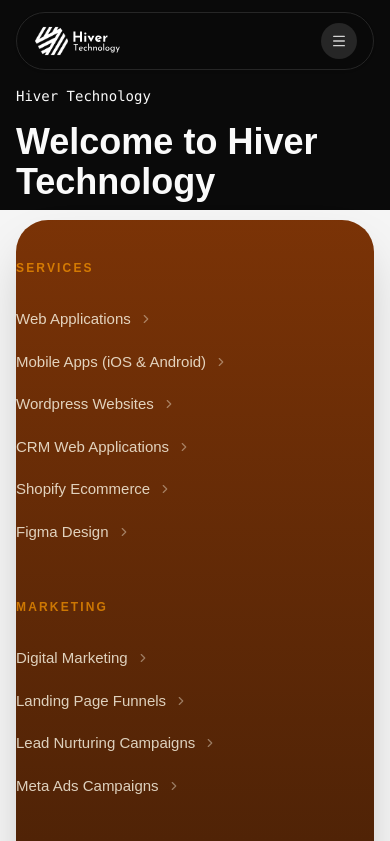
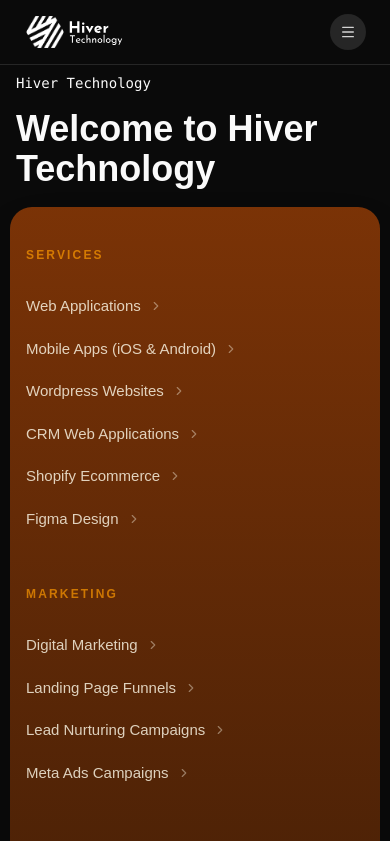
Before and after one commit to erlightdev/hiver-technology, a React (Vite) app in the folder apps/web/: page / in a window 390 px wide. Shown: the top 841 px of the page. Built offline with nearby package versions, Linux system fonts and the light colour scheme.

Commit message:
feat: update Navbar and Footer components for improved layout and responsiveness; add .claude settings

```diff
--- a/apps/web/src/components/layout/Footer.tsx
+++ b/apps/web/src/components/layout/Footer.tsx
@@ -142,8 +142,8 @@
 	const year = new Date().getFullYear();
 
 	return (
-		<div className="bg-neutral-100 p-4 py-2.5">
-			<footer className="relative mx-auto w-full overflow-hidden rounded-[2rem] bg-gradient-to-b from-amber-900 via-[#170c03] to-[#0a0500] py-10 text-amber-50/80 shadow-2xl">
+		<div className=" p-2.5 md:p-3.5 py-2.5">
+			<footer className="relative mx-auto w-full overflow-hidden rounded-3xl bg-gradient-to-b from-amber-900 via-[#170c03] to-[#0a0500] py-10 text-amber-50/80 shadow-2xl px-4 md:px-8">
 				<div className="mx-auto grid max-w-[1300px] grid-cols-1 gap-12 sm:grid-cols-2 lg:grid-cols-3 lg:gap-8 xl:grid-cols-4">
 					<FooterColumn title="Services" items={services} />
 					<FooterColumn title="Marketing" items={marketingServices} />
--- a/apps/web/src/components/layout/Navbar.tsx
+++ b/apps/web/src/components/layout/Navbar.tsx
@@ -11,6 +11,7 @@
 	Search,
 	Workflow,
 } from "lucide-react";
+import { useEffect, useState } from "react";
 import logoUrl from "../../public/Hiver-logo-web-dark.svg";
 import { ModeToggle } from "../mode-toggle";
 
@@ -163,7 +164,7 @@
 		<div className="group relative">
 			<button
 				type="button"
-        className="inline-flex items-center gap-1 rounded-full px-3.5 py-1.5 text-[13.5px] font-medium text-neutral-600 hover:bg-neutral-100 hover:text-neutral-950 dark:text-neutral-400 dark:hover:bg-neutral-800/60 dark:hover:text-white transition-colors"
+				className="inline-flex items-center gap-1 rounded-full px-3.5 py-1.5 font-medium text-[13.5px] text-neutral-600 transition-colors hover:bg-neutral-100 hover:text-neutral-950 dark:text-neutral-400 dark:hover:bg-neutral-800/60 dark:hover:text-white"
 			>
 				{label}
 				<ChevronDown className="size-3.5 opacity-50 transition-transform duration-200 group-hover:rotate-180" />
@@ -186,11 +187,11 @@
 												<Icon className="size-4" />
 											</span>
 											<span>
-                        <span className="flex items-center text-sm font-semibold text-neutral-950 dark:text-white">
+												<span className="flex items-center font-semibold text-neutral-950 text-sm dark:text-white">
 													{group.title}
 													<ChevronRight className="ml-1 size-3 opacity-40 transition-transform group-hover/title:translate-x-0.5" />
 												</span>
-                        <span className="mt-1 block text-[12px] leading-relaxed text-neutral-500 dark:text-neutral-400">
+												<span className="mt-1 block text-[12px] text-neutral-500 leading-relaxed dark:text-neutral-400">
 													{group.description}
 												</span>
 											</span>
@@ -200,7 +201,7 @@
 												<a
 													key={item.label}
 													href={item.href}
-                          className="rounded-lg px-3 py-1.5 text-[13px] text-neutral-600 hover:bg-neutral-100 hover:text-neutral-950 dark:text-neutral-400 dark:hover:bg-neutral-800/60 dark:hover:text-white transition-colors"
+													className="rounded-lg px-3 py-1.5 text-[13px] text-neutral-600 transition-colors hover:bg-neutral-100 hover:text-neutral-950 dark:text-neutral-400 dark:hover:bg-neutral-800/60 dark:hover:text-white"
 												>
 													{item.label}
 												</a>
@@ -213,17 +214,17 @@
 
 						<a
 							href={feature.href}
-              className="flex flex-col justify-between border-t border-neutral-200 bg-neutral-950 p-5 text-white transition-colors hover:bg-neutral-900 dark:border-neutral-800 dark:bg-neutral-900 dark:hover:bg-neutral-800 lg:border-t-0 lg:border-l"
+							className="flex flex-col justify-between border-neutral-200 border-t bg-neutral-950 p-5 text-white transition-colors hover:bg-neutral-900 lg:border-t-0 lg:border-l dark:border-neutral-800 dark:bg-neutral-900 dark:hover:bg-neutral-800"
 						>
 							<span>
-                <span className="block text-[15px] font-semibold">
+								<span className="block font-semibold text-[15px]">
 									{feature.title}
 								</span>
-                <span className="mt-2 block text-[13px] leading-relaxed text-white/60">
+								<span className="mt-2 block text-[13px] text-white/60 leading-relaxed">
 									{feature.description}
 								</span>
 							</span>
-              <span className="mt-8 inline-flex items-center text-[13px] font-medium">
+							<span className="mt-8 inline-flex items-center font-medium text-[13px]">
 								{feature.action}
 								<ChevronRight className="ml-1.5 size-3.5 opacity-60" />
 							</span>
@@ -238,22 +239,36 @@
 function MobileSection({
 	title,
 	groups,
+	isOpen,
+	onToggle,
 }: {
 	title: string;
 	groups: MenuGroup[];
+	isOpen: boolean;
+	onToggle: () => void;
 }) {
 	return (
-    <details className="group/mobile">
-      <summary className="flex cursor-pointer list-none items-center justify-between rounded-lg px-3 py-2 text-[14px] font-medium text-neutral-700 hover:bg-neutral-100 hover:text-neutral-950 dark:text-neutral-300 dark:hover:bg-neutral-800/60 dark:hover:text-white transition-colors [&::-webkit-details-marker]:hidden">
+		<div>
+			<button
+				type="button"
+				onClick={onToggle}
+				className="flex w-full items-center justify-between rounded-lg px-3 py-2 font-medium text-[14px] text-neutral-700 transition-colors hover:bg-neutral-100 hover:text-neutral-950 dark:text-neutral-300 dark:hover:bg-neutral-800/60 dark:hover:text-white"
+			>
 				{title}
-        <ChevronDown className="size-3.5 opacity-50 transition-transform group-open/mobile:rotate-180" />
-      </summary>
-      <div className="grid gap-2 pb-2 pl-3">
+				<ChevronDown
+					className={`size-3.5 opacity-50 transition-transform duration-200 ${isOpen ? "rotate-180" : ""}`}
+				/>
+			</button>
+			<div
+				className={`grid transition-all duration-300 ease-in-out ${isOpen ? "grid-rows-[1fr]" : "grid-rows-[0fr]"}`}
+			>
+				<div className="overflow-hidden">
+					<div className="grid gap-2 pt-1 pb-2 pl-3">
 						{groups.map((group) => (
 							<div key={group.title}>
 								<a
 									href={group.href}
-              className="block rounded-lg px-3 py-1.5 text-[13px] font-semibold text-neutral-800 hover:bg-neutral-100 dark:text-neutral-200 dark:hover:bg-neutral-800/60 transition-colors"
+									className="block rounded-lg px-3 py-1.5 font-semibold text-[13px] text-neutral-800 transition-colors hover:bg-neutral-100 dark:text-neutral-200 dark:hover:bg-neutral-800/60"
 								>
 									{group.title}
 								</a>
@@ -262,7 +277,7 @@
 										<a
 											key={item.label}
 											href={item.href}
-                  className="rounded-lg px-3 py-1.5 text-[13px] text-neutral-500 hover:bg-neutral-100 hover:text-neutral-950 dark:text-neutral-400 dark:hover:bg-neutral-800/60 dark:hover:text-white transition-colors"
+											className="rounded-lg px-3 py-1.5 text-[13px] text-neutral-500 transition-colors hover:bg-neutral-100 hover:text-neutral-950 dark:text-neutral-400 dark:hover:bg-neutral-800/60 dark:hover:text-white"
 										>
 											{item.label}
 										</a>
@@ -271,54 +286,110 @@
 							</div>
 						))}
 					</div>
-    </details>
+				</div>
+			</div>
+		</div>
 	);
 }
 
 function MobileMenu() {
+	const [menuOpen, setMenuOpen] = useState(false);
+	const [openSection, setOpenSection] = useState<string | null>(null);
+
+	const toggleSection = (title: string) =>
+		setOpenSection((prev) => (prev === title ? null : title));
+
 	return (
-    <details className="group/menu relative lg:hidden">
-      <summary className="flex size-9 cursor-pointer list-none items-center justify-center rounded-full bg-neutral-100 text-neutral-700 hover:bg-neutral-200 hover:text-neutral-950 dark:bg-neutral-800 dark:text-neutral-300 dark:hover:bg-neutral-700 dark:hover:text-white transition-colors [&::-webkit-details-marker]:hidden">
+		<div className="relative lg:hidden">
+			<button
+				type="button"
+				onClick={() => setMenuOpen((o) => !o)}
+				aria-label="Toggle menu"
+				className="flex size-9 items-center justify-center rounded-full bg-neutral-100 text-neutral-700 transition-colors hover:bg-neutral-200 hover:text-neutral-950 dark:bg-neutral-800 dark:text-neutral-300 dark:hover:bg-neutral-700 dark:hover:text-white"
+			>
 				<Menu className="size-4" />
-      </summary>
+			</button>
+
+			{menuOpen && (
 				<div className="absolute right-0 z-30 mt-3 max-h-[calc(100vh-6rem)] w-[min(86vw,24rem)] overflow-y-auto rounded-2xl border border-neutral-200 bg-white p-2 shadow-xl dark:border-neutral-800 dark:bg-neutral-950 dark:shadow-black/50">
-        <MobileSection title="Services" groups={serviceGroups} />
-        <MobileSection title="Solutions" groups={solutionGroups} />
-        <div className="my-1 border-t border-neutral-200 dark:border-neutral-800" />
+					<MobileSection
+						title="Services"
+						groups={serviceGroups}
+						isOpen={openSection === "Services"}
+						onToggle={() => toggleSection("Services")}
+					/>
+					<MobileSection
+						title="Solutions"
+						groups={solutionGroups}
+						isOpen={openSection === "Solutions"}
+						onToggle={() => toggleSection("Solutions")}
+					/>
+					<div className="my-1 border-neutral-200 border-t dark:border-neutral-800" />
 					{resourceLinks.map((item) => (
 						<a
 							key={item.label}
 							href={item.href}
-            className="block rounded-lg px-3 py-2 text-[14px] font-medium text-neutral-700 hover:bg-neutral-100 hover:text-neutral-950 dark:text-neutral-300 dark:hover:bg-neutral-800/60 dark:hover:text-white transition-colors"
+							className="block rounded-lg px-3 py-2 font-medium text-[14px] text-neutral-700 transition-colors hover:bg-neutral-100 hover:text-neutral-950 dark:text-neutral-300 dark:hover:bg-neutral-800/60 dark:hover:text-white"
 						>
 							{item.label}
 						</a>
 					))}
-        <div className="mt-2 flex items-center gap-3 border-t border-neutral-200 pt-3 dark:border-neutral-800">
+					<div className="mt-2 flex items-center gap-3 border-neutral-200 border-t pt-3 dark:border-neutral-800">
 						<ModeToggle />
 						<a
 							href="/contact"
-            className="flex flex-1 items-center justify-center rounded-full bg-neutral-950 px-4 py-2 text-[13px] font-medium text-white hover:bg-neutral-800 dark:bg-white dark:text-neutral-950 dark:hover:bg-neutral-100 transition-colors duration-200"
+							className="flex flex-1 items-center justify-center rounded-full bg-neutral-950 px-4 py-2 font-medium text-[13px] text-white transition-colors duration-200 hover:bg-neutral-800 dark:bg-white dark:text-neutral-950 dark:hover:bg-neutral-100"
 						>
 							<Mail className="mr-2 size-3.5 opacity-70" />
 							Contact
 						</a>
 					</div>
 				</div>
-    </details>
+			)}
+		</div>
 	);
 }
 
 export default function Navbar() {
+	const [isScrolled, setIsScrolled] = useState(false);
+
+	useEffect(() => {
+		let frame = 0;
+		const handleScroll = () => {
+			cancelAnimationFrame(frame);
+			frame = requestAnimationFrame(() => setIsScrolled(window.scrollY > 40));
+		};
+		handleScroll();
+		window.addEventListener("scroll", handleScroll, { passive: true });
+		return () => {
+			cancelAnimationFrame(frame);
+			window.removeEventListener("scroll", handleScroll);
+		};
+	}, []);
+
 	return (
-    <header className="sticky top-0 z-50 px-4 pt-3 pb-2">
-      <nav className="relative mx-auto w-full max-w-7xl rounded-full border border-neutral-200 bg-white/85 shadow-sm backdrop-blur-xl dark:border-neutral-800 dark:bg-neutral-950/85">
-        <div className="flex items-center justify-between gap-4 px-4 py-2.5 sm:px-6">
+		<header
+			className={`sticky top-0 z-50 transition-all duration-300 ease-out ${
+				isScrolled ? "px-4 pt-3 pb-2" : "px-0 pt-0 pb-0"
+			}`}
+		>
+			<nav
+				className={`relative w-full transition-all duration-300 ease-out ${
+					isScrolled
+						? "mx-auto max-w-7xl rounded-full border border-neutral-200 bg-white/85 shadow-sm backdrop-blur-xl dark:border-neutral-800 dark:bg-neutral-950/85"
+						: "rounded-none border-neutral-200 border-b bg-white dark:border-neutral-800 dark:bg-neutral-950"
+				}`}
+			>
+				<div
+					className={`flex items-center justify-between gap-4 transition-all duration-300 ease-out ${
+						isScrolled ? "px-4 py-2.5 sm:px-6" : "px-6 py-3.5 sm:px-8"
+					}`}
+				>
 					<a href="/" className="flex shrink-0 items-center">
 						<img
 							src={logoUrl}
 							alt="Hiver Technology"
-              className="h-8 w-auto object-contain dark:invert"
+							className={`w-auto object-contain transition-all duration-300 ease-out dark:invert ${isScrolled ? "h-7" : "h-9"}`}
 						/>
 					</a>
 
@@ -349,7 +420,7 @@
 							<a
 								key={item.label}
 								href={item.href}
-                className="rounded-full px-3.5 py-1.5 text-[13.5px] font-medium text-neutral-600 hover:bg-neutral-100 hover:text-neutral-950 dark:text-neutral-400 dark:hover:bg-neutral-800/60 dark:hover:text-white transition-colors"
+								className="rounded-full px-3.5 py-1.5 font-medium text-[13.5px] text-neutral-600 transition-colors hover:bg-neutral-100 hover:text-neutral-950 dark:text-neutral-400 dark:hover:bg-neutral-800/60 dark:hover:text-white"
 							>
 								{item.label}
 							</a>
@@ -360,7 +431,7 @@
 						<ModeToggle />
 						<a
 							href="/contact"
-              className="inline-flex items-center rounded-full bg-neutral-950 px-4 py-2 text-[13px] font-medium text-white hover:bg-neutral-800 dark:bg-white dark:text-neutral-950 dark:hover:bg-neutral-100 transition-colors duration-200"
+							className="inline-flex items-center rounded-full bg-neutral-950 px-4 py-2 font-medium text-[13px] text-white transition-colors duration-200 hover:bg-neutral-800 dark:bg-white dark:text-neutral-950 dark:hover:bg-neutral-100"
 						>
 							<Mail className="mr-2 size-3.5 opacity-70" />
 							Contact
--- a/apps/web/src/components/mode-toggle.tsx
+++ b/apps/web/src/components/mode-toggle.tsx
@@ -9,7 +9,7 @@
 			type="button"
 			onClick={() => setTheme(resolvedTheme === "dark" ? "light" : "dark")}
 			aria-label="Toggle theme"
-      className="relative flex size-9 items-center justify-center rounded-full bg-neutral-100 hover:bg-neutral-200 dark:bg-neutral-800 dark:hover:bg-neutral-700 text-neutral-600 hover:text-neutral-950 dark:text-neutral-400 dark:hover:text-white transition-colors"
+			className="relative flex size-9 items-center justify-center rounded-full bg-neutral-100 text-neutral-600 transition-colors hover:bg-neutral-200 hover:text-neutral-950 dark:bg-neutral-800 dark:text-neutral-400 dark:hover:bg-neutral-700 dark:hover:text-white"
 		>
 			<Sun className="absolute size-4 rotate-0 scale-100 transition-all duration-300 dark:-rotate-90 dark:scale-0" />
 			<Moon className="absolute size-4 rotate-90 scale-0 transition-all duration-300 dark:rotate-0 dark:scale-100" />
```
Also changed, not shown: 2 other files (tests, documents, lock files or other folders). Lines whose indentation alone changed are shown as unchanged.
